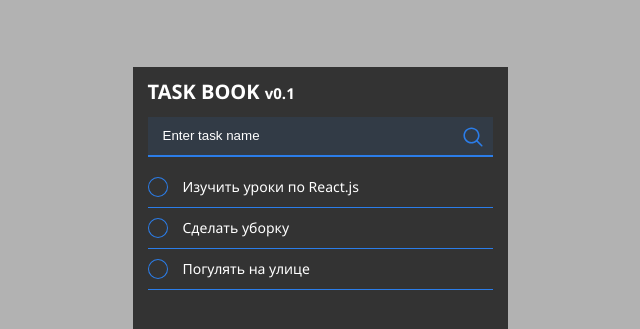
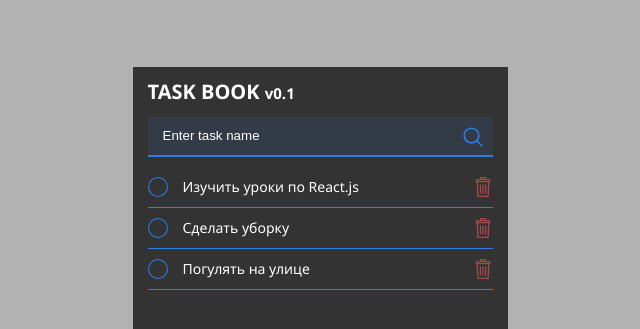
Before and after one commit to AlexMilweb/task-book, a React (Create React App) app: page / in a window 1280 px wide. Shown: the top 329 px of the page, without its empty margins (320-960 px from the left). Built offline with nearby package versions, Linux system fonts and the light colour scheme.

Commit message:
add delete task logic

```diff
--- a/src/GlobalStyles.styled.js
+++ b/src/GlobalStyles.styled.js
@@ -30,7 +30,9 @@ export const GlobalStyle = createGlobalStyle`
   }
 
   button {
+    padding: 0;
     border: none;
+    outline: none;
     background-color: transparent;
   }
 `;
--- a/src/components/MainLayout/MainLayout.js
+++ b/src/components/MainLayout/MainLayout.js
@@ -16,6 +16,8 @@ export const MainLayout = () => {
     };
   };
 
+  const getIndexById = (tasks, id) => tasks.findIndex(el => el.id === id);
+
   const [tasks, setTasks] = React.useState([
     createTaskItem("Изучить уроки по React.js"),
     createTaskItem("Сделать уборку"),
@@ -24,7 +26,8 @@ export const MainLayout = () => {
 
   const handleToggleTaskDone = id => {
     setTasks(oldTasks => {
-      const index = oldTasks.findIndex(el => el.id === id);
+      const index = getIndexById(oldTasks, id);
+
       const updateTask = {
         ...oldTasks[index],
         isDone: !oldTasks[index].isDone
@@ -38,12 +41,24 @@ export const MainLayout = () => {
     });
   };
 
+  const handleDeleteTask = id => {
+    setTasks(oldTasks => {
+      const index = getIndexById(oldTasks, id);
+
+      return [...oldTasks.slice(0, index), ...oldTasks.slice(index + 1)];
+    });
+  };
+
   return (
     <MainLayoutStyled>
       <AppContainer>
         <Header />
         <FilterPanel />
-        <TaskList tasks={tasks} onToggleTaskDone={handleToggleTaskDone} />
+        <TaskList
+          tasks={tasks}
+          onToggleTaskDone={handleToggleTaskDone}
+          onDeleteTask={handleDeleteTask}
+        />
         <AddTaskButton />
       </AppContainer>
     </MainLayoutStyled>
--- a/src/components/TaskItem/TaskItem.js
+++ b/src/components/TaskItem/TaskItem.js
@@ -1,8 +1,26 @@
 import React from "react";
 import { Checkbox } from "../Checkbox/Checkbox";
-import { TaskItemStyled, CheckboxStyled, Label } from "./TaskItem.styled";
+import { TrashIcon } from "./icons/TrashIcon";
+import {
+  TaskItemStyled,
+  CheckboxStyled,
+  Label,
+  Button,
+  Buttons,
+  TrashIconStyled
+} from "./TaskItem.styled";
 
-export const TaskItem = ({ id, label, isDone, onToggleTaskDone }) => {
+export const TaskItem = ({
+  id,
+  label,
+  isDone,
+  onToggleTaskDone,
+  onDeleteTask
+}) => {
+  const handleDeleteTask = () => {
+    onDeleteTask(id);
+  };
+
   return (
     <TaskItemStyled htmlFor={id}>
       <CheckboxStyled
@@ -12,6 +30,11 @@ export const TaskItem = ({ id, label, isDone, onToggleTaskDone }) => {
         onChange={onToggleTaskDone}
       />
       <Label isDone={isDone}>{label}</Label>
+      <Buttons>
+        <Button onClick={handleDeleteTask}>
+          <TrashIconStyled as={TrashIcon} />
+        </Button>
+      </Buttons>
     </TaskItemStyled>
   );
 };
--- a/src/components/TaskItem/TaskItem.styled.js
+++ b/src/components/TaskItem/TaskItem.styled.js
@@ -14,6 +14,7 @@ export const CheckboxStyled = styled.div`
 
 export const Label = styled.span`
   cursor: pointer;
+  user-select: none;
 
   ${props =>
     props.isDone &&
@@ -22,3 +23,18 @@ export const Label = styled.span`
       text-decoration: line-through;
     `};
 `;
+
+export const Buttons = styled.div`
+  display: flex;
+  margin-left: auto;
+`;
+
+export const Button = styled.button`
+  font-size: 0;
+`;
+
+export const TrashIconStyled = styled.svg`
+  color: rgb(168, 72, 72);
+  width: 20px;
+  height: 20px;
+`;
--- /dev/null
+++ b/src/components/TaskItem/icons/TrashIcon.js
@@ -0,0 +1,22 @@
+import React from "react";
+
+export const TrashIcon = props => (
+  <svg xmlns="http://www.w3.org/2000/svg" viewBox="0 0 512 512" {...props}>
+    <path
+      fill="currentColor"
+      d="M425.298,51.358h-91.455V16.696c0-9.22-7.475-16.696-16.696-16.696H194.855c-9.22,0-16.696,7.475-16.696,16.696v34.662 H86.704c-9.22,0-16.696,7.475-16.696,16.696v51.357c0,9.22,7.475,16.696,16.696,16.696h5.072l15.26,359.906 c0.378,8.937,7.735,15.988,16.68,15.988h264.568c8.946,0,16.302-7.051,16.68-15.989l15.259-359.906h5.073 c9.22,0,16.696-7.475,16.696-16.696V68.054C441.994,58.832,434.519,51.358,425.298,51.358z M211.551,33.391h88.9v17.967h-88.9 V33.391z M372.283,478.609H139.719l-14.522-342.502h261.606L372.283,478.609z M408.602,102.715c-15.17,0-296.114,0-305.202,0 V84.749h305.202V102.715z"
+    />
+    <path
+      fill="currentColor"
+      d="M188.835,187.304c-9.22,0-16.696,7.475-16.696,16.696v206.714c0,9.22,7.475,16.696,16.696,16.696 c9.22,0,16.696-7.475,16.696-16.696V204C205.53,194.779,198.055,187.304,188.835,187.304z"
+    />
+    <path
+      fill="currentColor"
+      d="M255.998,187.304c-9.22,0-16.696,7.475-16.696,16.696v206.714c0,9.22,7.474,16.696,16.696,16.696 c9.22,0,16.696-7.475,16.696-16.696V204C272.693,194.779,265.218,187.304,255.998,187.304z"
+    />
+    <path
+      fill="currentColor"
+      d="M323.161,187.304c-9.22,0-16.696,7.475-16.696,16.696v206.714c0,9.22,7.475,16.696,16.696,16.696 s16.696-7.475,16.696-16.696V204C339.857,194.779,332.382,187.304,323.161,187.304z"
+    />
+  </svg>
+);
--- a/src/components/TaskList/TaskList.js
+++ b/src/components/TaskList/TaskList.js
@@ -2,13 +2,18 @@ import React from "react";
 import { TaskItem } from "../TaskItem/TaskItem";
 import { TaskListStyled, Task } from "./TaskList.styled";
 
-export const TaskList = ({ tasks, onToggleTaskDone }) => {
+export const TaskList = ({ tasks, onToggleTaskDone, onDeleteTask }) => {
   const taskList = tasks.map(task => {
     const { id, ...taskProps } = task;
 
     return (
       <Task key={id}>
-        <TaskItem id={id} onToggleTaskDone={onToggleTaskDone} {...taskProps} />
+        <TaskItem
+          id={id}
+          onToggleTaskDone={onToggleTaskDone}
+          onDeleteTask={onDeleteTask}
+          {...taskProps}
+        />
       </Task>
     );
   });
```
